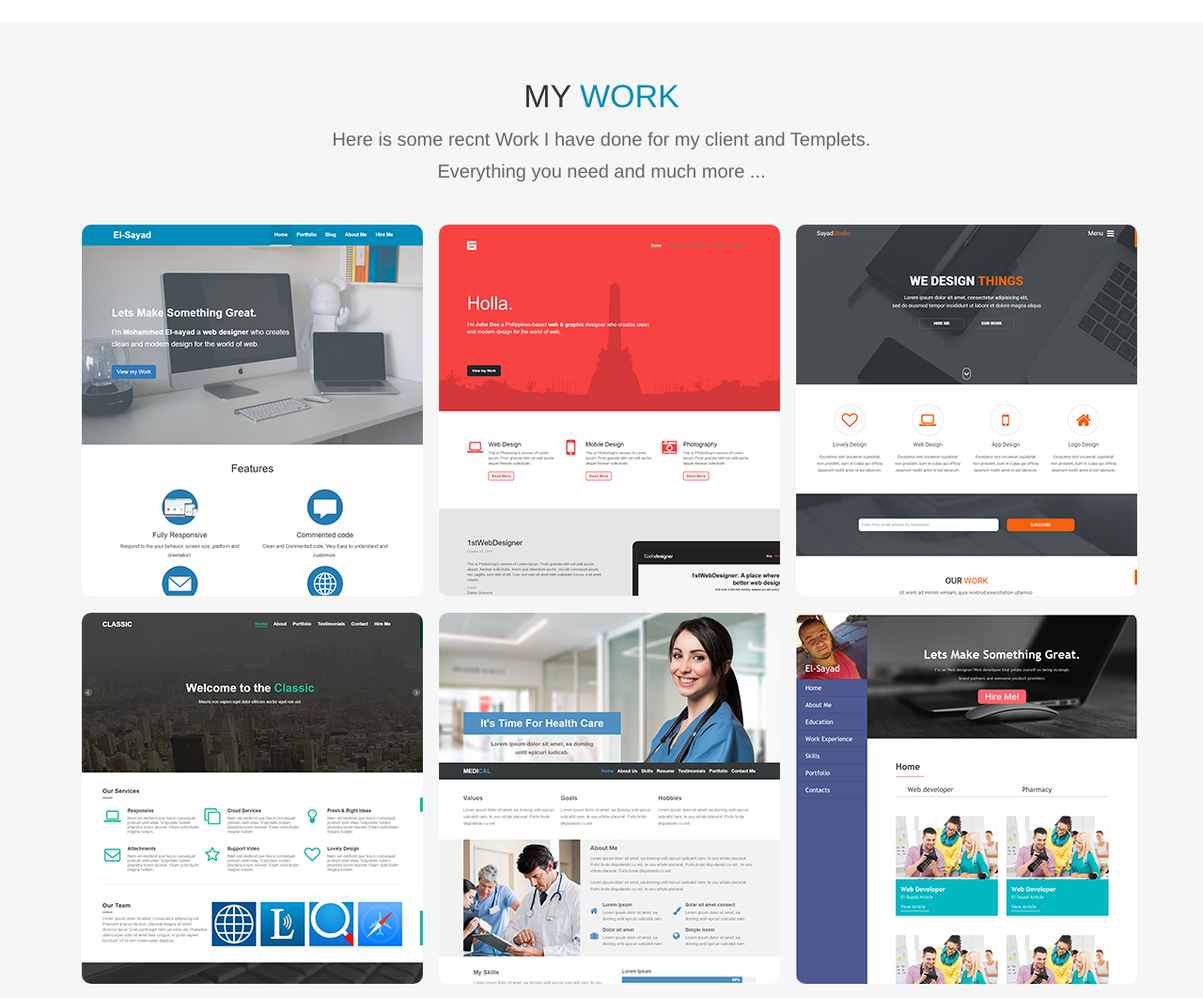
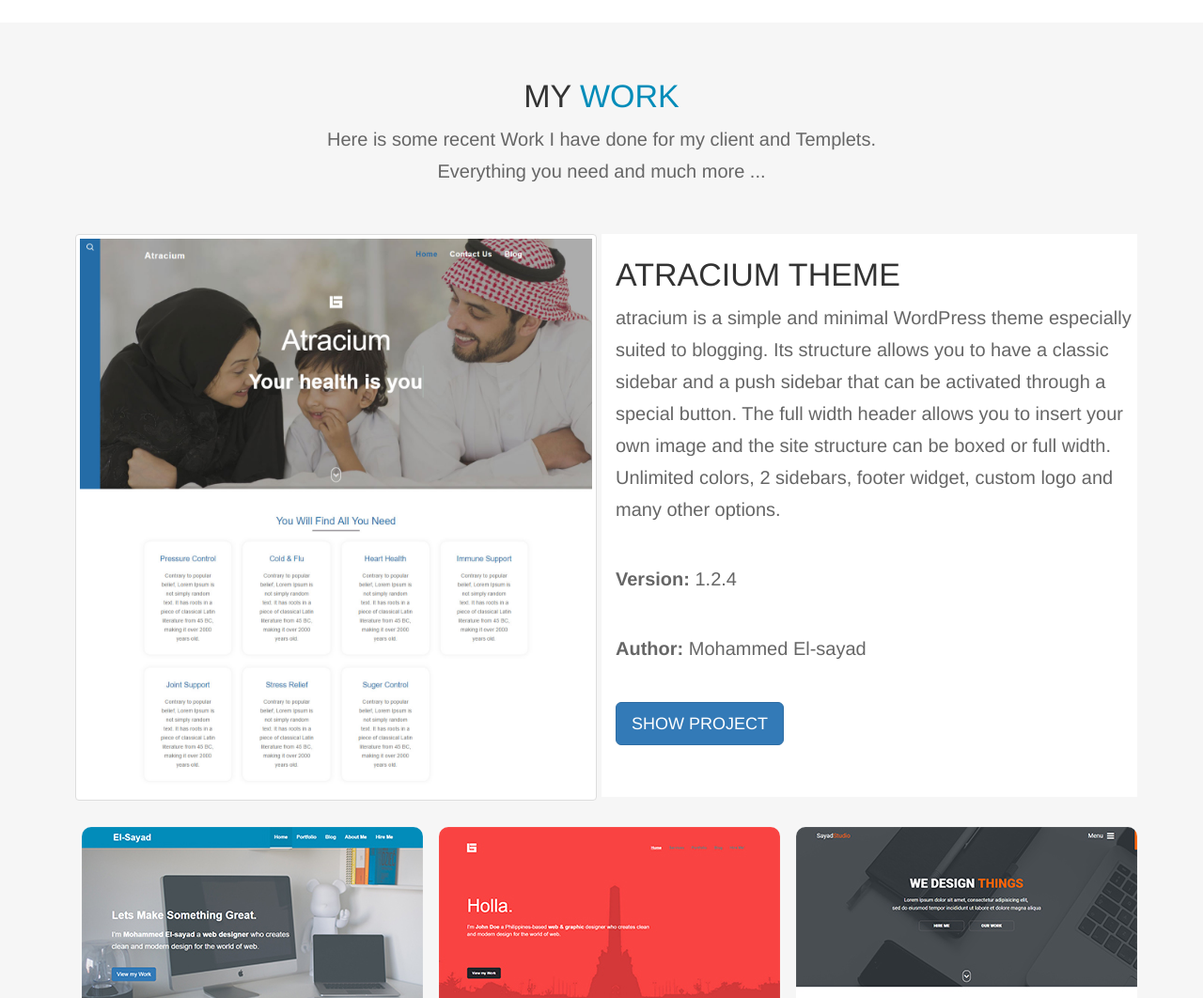
Before and after one commit to mohamedyounes/mohamedyounes.github.io, a plain HTML site: page index.html in a window 1280 px wide. Shown: the part 1160-2222 px from the top of the page at 94% size. Drawn offline with Linux system fonts and the light colour scheme.

Commit message:
Add new Item to my work
Add link to my Theme

```diff
--- a/css/style.css
+++ b/css/style.css
@@ -112,6 +112,18 @@ p {    color: #666}
 }
 .our-work .items-box {
   overflow: hidden;
+}
+.our-work .items-box .theme {
+    margin-bottom: 18px;
+    border-radius: 10px;
+}
+.our-work .items-box .theme img {
+    margin: 10px;
+}
+.our-work .items-box .theme .theme-info {
+    padding: 15px;
+    margin-top: 10px;
+    background-color: #fff;
 }
 .our-work .items-box .item {
   width: 31.8333%;
--- a/index.html
+++ b/index.html
@@ -51,7 +51,7 @@
         <div class="row">
           <div class="col-md-8 ">
             <h1>Let's Make Something Great.</h1>
-            <p class="lead">I’m <strong>Mohammed El-sayad</strong> a <strong>web designer</strong> who creates clean and modern design for the world of web.</p>
+            <p class="lead">I’m <strong>Mohammed El-sayad</strong> a <strong>WordPress Developer</strong> who creates clean and modern Themes for the world of WordPress.</p>
             <p><a class="btn btn-primary btn-lg" href="portfolio.html" role="button">View my Work</a></p>
           </div>
         </div>
@@ -99,9 +99,21 @@
     <div class="our-work text-center hidden-xs">
       <div class="container">
         <h2 class="upper">My <span class="color">Work</span></h2>
-        <p>Here is some recnt Work I have done for my client and Templets. <br> Everything you need and much more ...</p>
+        <p>Here is some recent Work I have done for my client and Templets. <br> Everything you need and much more ...</p>
 
         <div class="items-box">
+          <div class="row theme">
+            <div class="col-sm-6">
+               <img class="img-responsive img-thumbnail" src="img/atraciumtheme.jpg" alt="atracium Theme">
+            </div>
+            <div class="theme-info text-left col-sm-6">
+              <h2 class="upper">Atracium Theme</h2>
+              <p>atracium is a simple and minimal WordPress theme especially suited to blogging. Its structure allows you to have a classic sidebar and a push sidebar that can be activated through a special button. The full width header allows you to insert your own image and the site structure can be boxed or full width. Unlimited colors, 2 sidebars, footer widget, custom logo and many other options.</p>
+              <p class="lead"><strong>Version:</strong> 1.2.4</p>
+              <p class="lead"><strong>Author:</strong> Mohammed El-sayad</p>
+              <p class="upper"><a class="btn btn-primary btn-lg" href="portfolio.html" role="button">Show Project</a></p>
+            </div>
+          </div>
           <div class="item">
             <img src="img/El-Sayadhome.jpg" alt="">
             <div class="over text-center">
```
Also changed, not shown: css/rtl.css (added), img/atraciumtheme.jpg (added).
